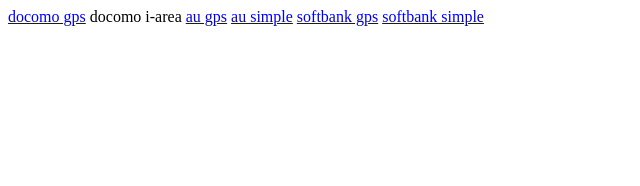
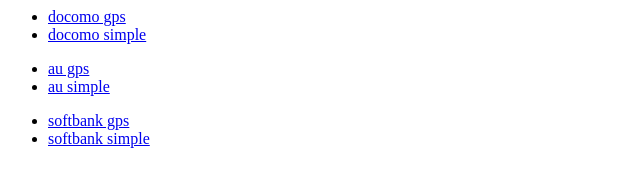
Before and after one commit to chris4403/geolocation, a plain HTML site: page feature-phone.html in a window 1280 px wide. Shown: the whole page, without its empty margins (0-640 px from the left). Drawn offline with Linux system fonts and the light colour scheme.

Commit message:
docomo simple

```diff
--- a/feature-phone.html
+++ b/feature-phone.html
@@ -1,16 +1,24 @@
 <html>
 <head></head>
 <body>
+
 <!-- docomo -->
-<a href="http://c.hatena.ne.jp/s/here/list" lcs>docomo gps</a>
-<a >docomo i-area</a>
+<ul>
+<li><a href="http://c.hatena.ne.jp/s/here/list" lcs>docomo gps</a>
+<li><a href="http://w1m.docomo.ne.jp/cp/iarea?ecode=OPENAREACODE&msn=OPENAREAKEY&nl=http://c.hatena.ne.jp/s/here/list&posinfo=1">docomo simple</a>
+</ul>
+
 <!-- au -->
-<a href="device:gps?url=http://c.hatena.ne.jp/s/here/list&ver=1&datum=0&unit=0&acry=0&number=0">au gps</a>
-<a href="device:location?url=http://c.hatena.ne.jp/s/here/list">au simple</a>
+<ul>
+<li><a href="device:gps?url=http://c.hatena.ne.jp/s/here/list&ver=1&datum=0&unit=0&acry=0&number=0">au gps</a>
+<li><a href="device:location?url=http://c.hatena.ne.jp/s/here/list">au simple</a>
+</ul>
 
 <!-- softbank -->
-<a href="location:gps?uri=http://c.hatena.ne.jp/s/here/list">softbank gps</a>
-<a href="location:cell?uri=http://c.hatena.ne.jp/s/here/list">softbank simple</a>
+<ul>
+<li><a href="location:gps?uri=http://c.hatena.ne.jp/s/here/list">softbank gps</a>
+<li><a href="location:cell?uri=http://c.hatena.ne.jp/s/here/list">softbank simple</a>
+</ul>
 
 </body>
 </html>
```
